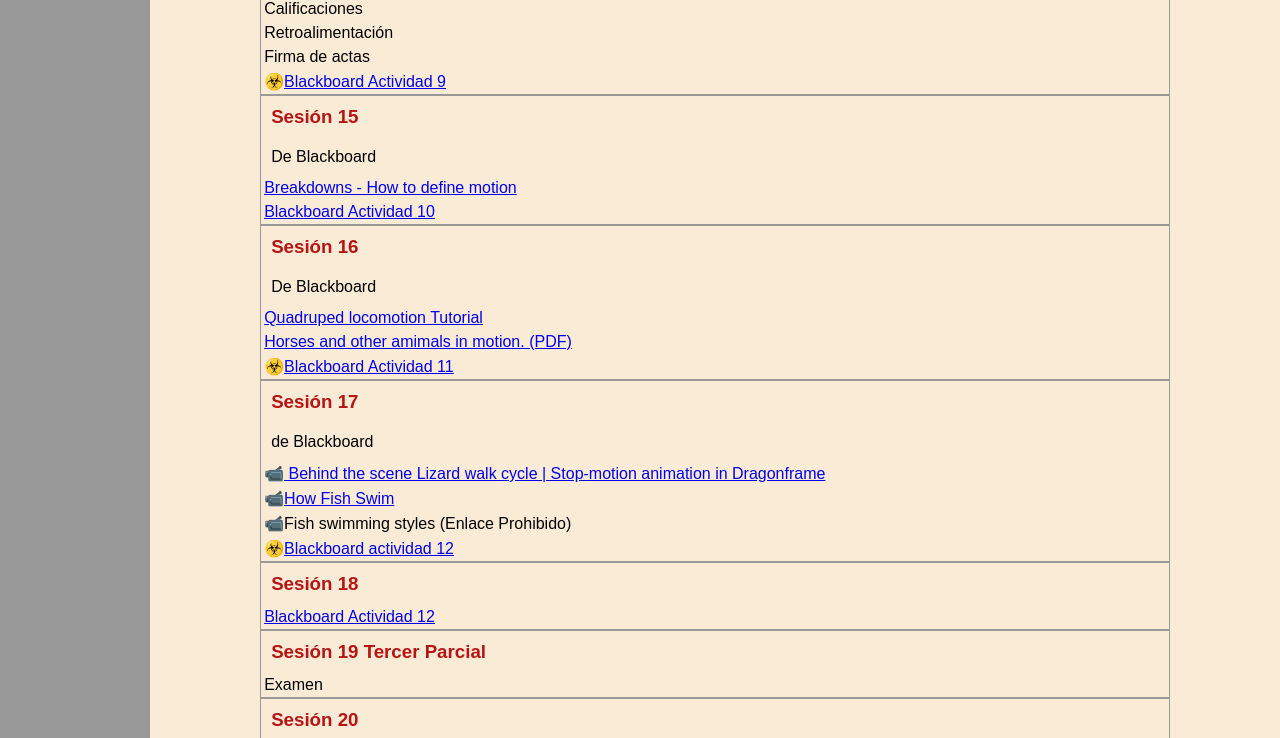
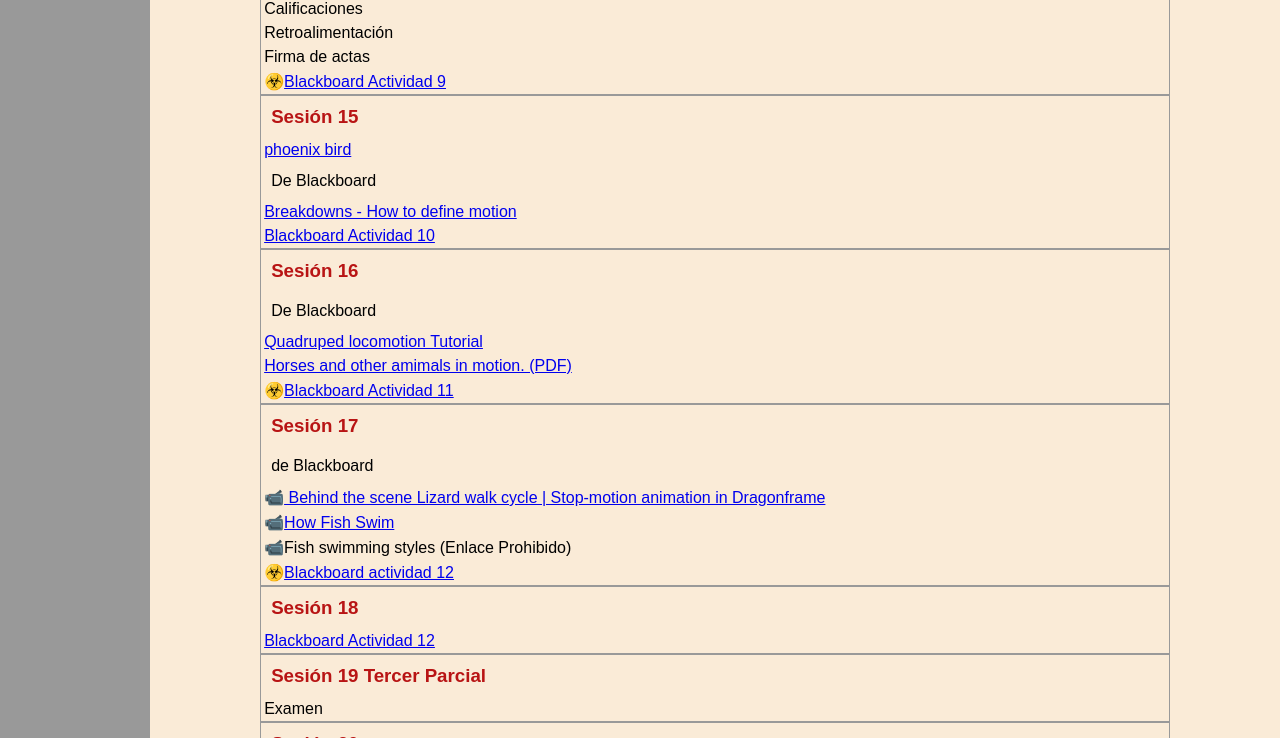
Before and after one commit to beztao01/antropometria, a plain HTML site: page index.html in a window 1280 px wide. Shown: the part 2721-3459 px from the top of the page. Drawn offline with Linux system fonts and the light colour scheme.

Commit message:
add sesion 15

```diff
--- a/index.html
+++ b/index.html
@@ -207,6 +207,7 @@
                 <section>
                     <h3>Sesión 15</h3>
                     <ul>
+                        <li><a href="https://skfb.ly/6vLBp"  target="_blank" rel="noopener noreferrer">phoenix bird</a></li>
                         <p>De Blackboard</p>
                         <li><a href=" https://www.youtube.com/watch?v=1rY2h_vOMeQ" target="_blank" rel="noopener noreferrer"> Breakdowns - How to define motion </a></li>
                         <li><a href="https://uvmonline.blackboard.com/webapps/login/" target="_blank" rel="noopener noreferrer">Blackboard Actividad 10</a></li>
```
